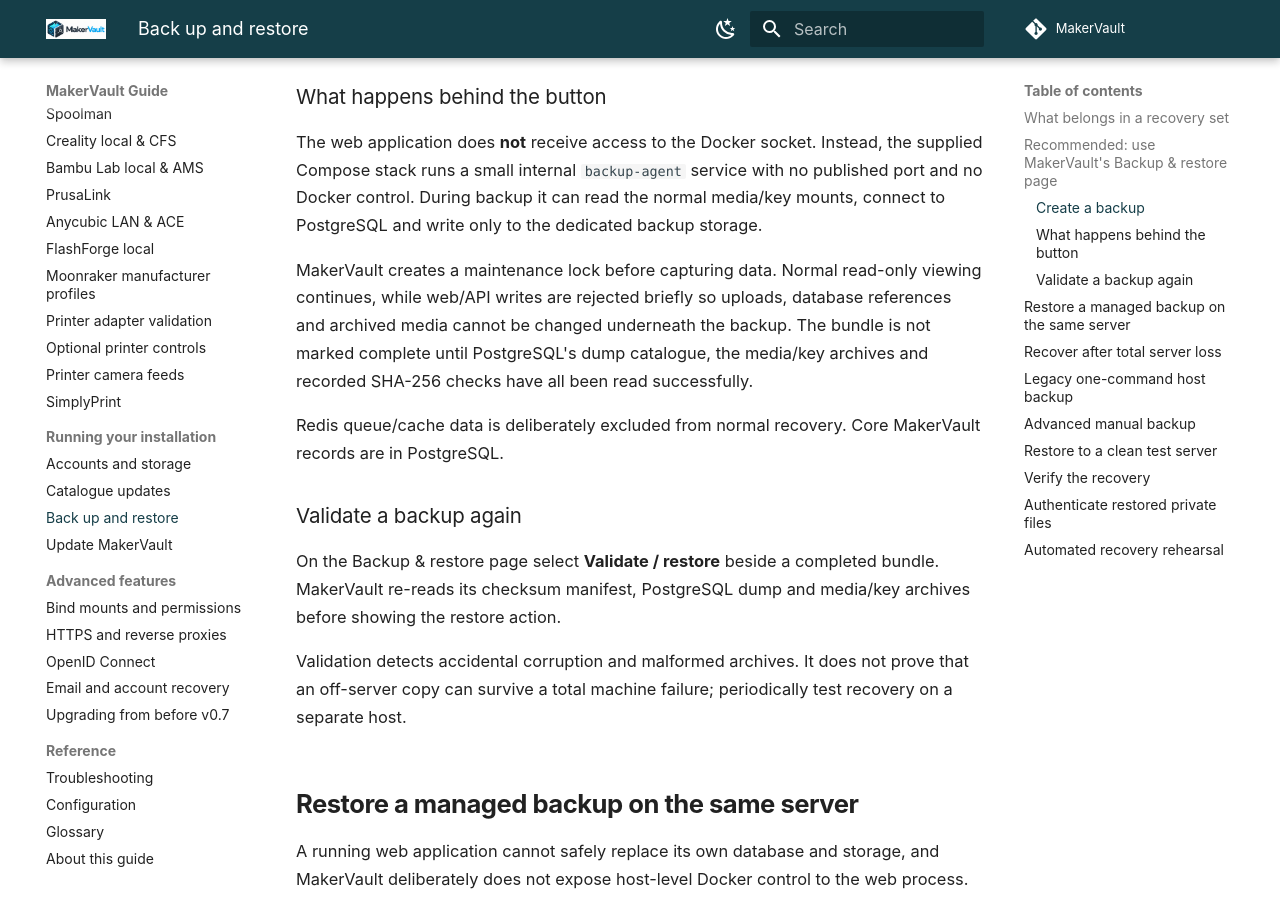
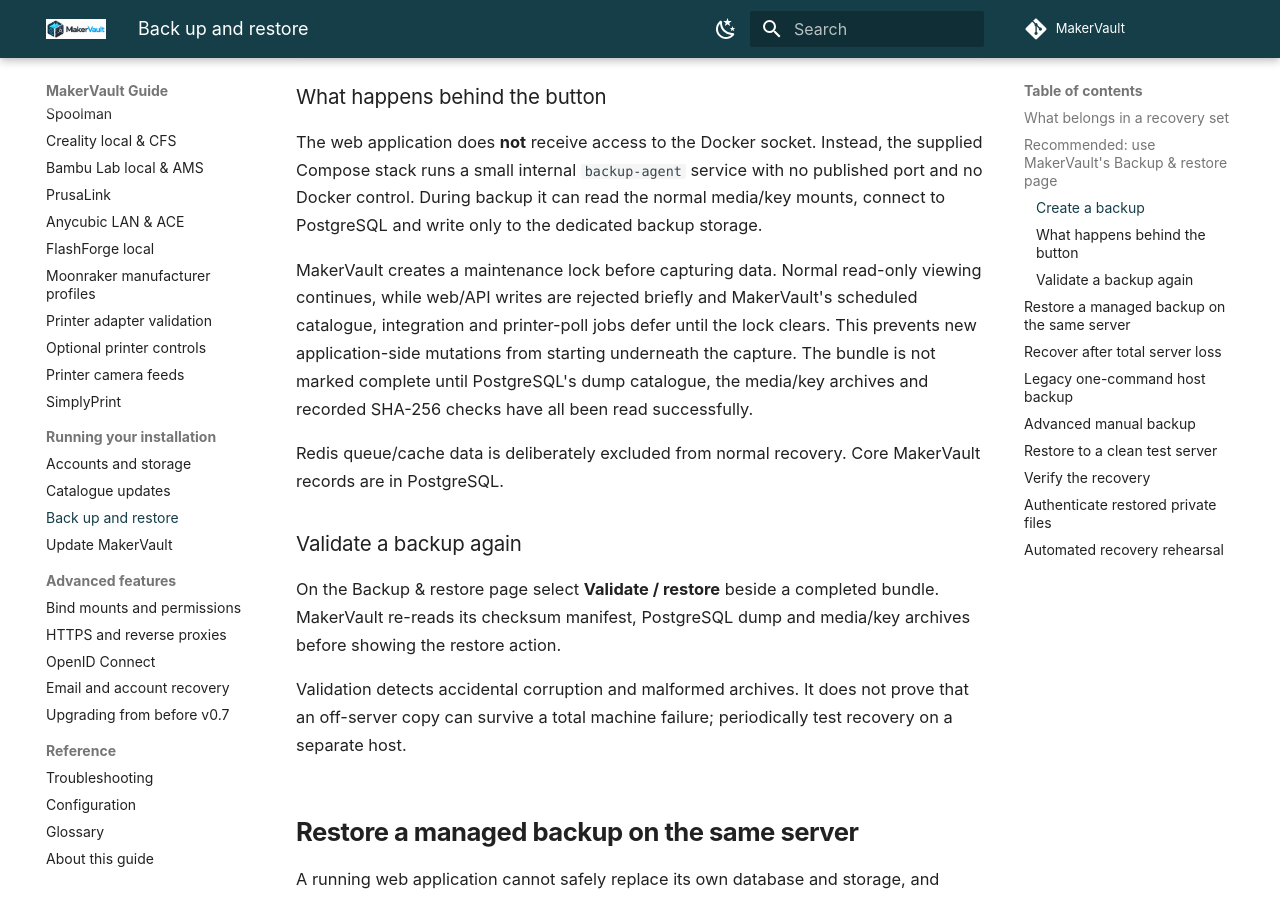
Before and after one commit to gavrd7/MakerVault, an MkDocs documentation site: the page built from docs/guide/administration/backup.md, in a window 1280 px wide and 900 px high, scrolled down 1937 px. Built offline with MkDocs 1.6.1 and Material for MkDocs 9.7.7, drawn with Linux system fonts in a browser that asks for light colours; comment, search, counter and statistics services are not loaded.

Commit message:
Clarify background pause during managed backup

```diff
--- a/docs/guide/administration/backup.md
+++ b/docs/guide/administration/backup.md
@@ -45,7 +45,7 @@
 
 The web application does **not** receive access to the Docker socket. Instead, the supplied Compose stack runs a small internal `backup-agent` service with no published port and no Docker control. During backup it can read the normal media/key mounts, connect to PostgreSQL and write only to the dedicated backup storage.
 
-MakerVault creates a maintenance lock before capturing data. Normal read-only viewing continues, while web/API writes are rejected briefly so uploads, database references and archived media cannot be changed underneath the backup. The bundle is not marked complete until PostgreSQL's dump catalogue, the media/key archives and recorded SHA-256 checks have all been read successfully.
+MakerVault creates a maintenance lock before capturing data. Normal read-only viewing continues, while web/API writes are rejected briefly and MakerVault's scheduled catalogue, integration and printer-poll jobs defer until the lock clears. This prevents new application-side mutations from starting underneath the capture. The bundle is not marked complete until PostgreSQL's dump catalogue, the media/key archives and recorded SHA-256 checks have all been read successfully.
 
 Redis queue/cache data is deliberately excluded from normal recovery. Core MakerVault records are in PostgreSQL.
 
```
